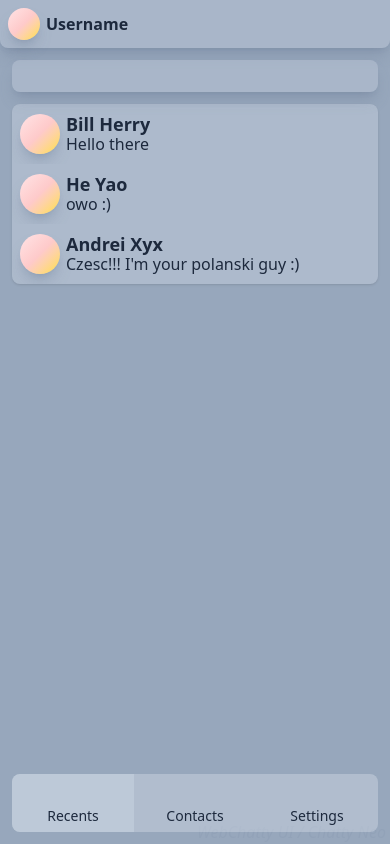
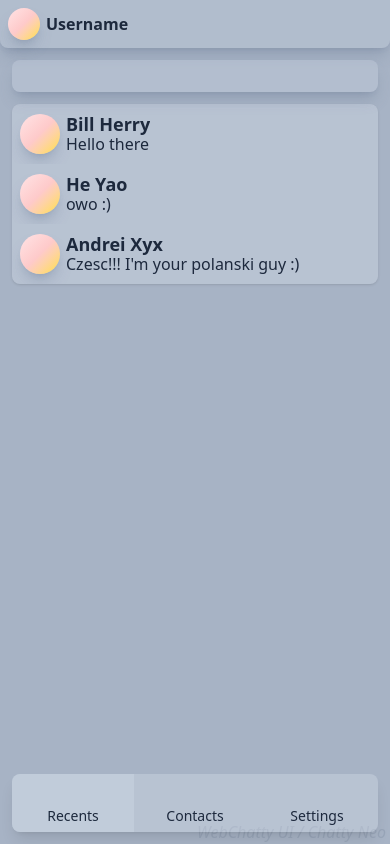
Before and after one commit to fr1g/webchatty-ui, a React (Vite) app: page /user/1 in a window 390 px wide. Built offline with nearby package versions, Linux system fonts and the light colour scheme; some icons are missing.

Commit message:
哦之前顺便给该死的eslint扔了

```diff
--- a/src/main.tsx
+++ b/src/main.tsx
@@ -69,7 +69,7 @@ function AppScope({ side, setSide, mgr }: { side: "right" | "left"; setSide: Fun
                 className={`${side == "left" ? 'grow nav-show' : 'nav-hide sm:block'} sm:col-span-3 lg:col-span-2 flex flex-col .  rounded-lg`}
             >
                 <div id='logged-in'
-                    className='p-2 bg-slate-300/35 rounded-none rounded-b-lg sm:rounded-lg! block-shadow . shrink-0 flex flex-row items-center gap-1.5'
+                    className='p-2 bg-slate-300/30 shadow-lg rounded-none rounded-b-lg sm:rounded-lg! block-shadow . shrink-0 flex flex-row items-center gap-1.5'
                 >
                     <div className='rounded-full block-shadow aspect-square shrink-0 w-8 h-8 sm:w-12 sm:h-12 bg-linear-to-br from-rose-100 via-[#fecaca] to-yellow-300'></div>
                     <div className='grid grid-cols-1 grow  items-center'>
@@ -103,7 +103,7 @@ function AppScope({ side, setSide, mgr }: { side: "right" | "left"; setSide: Fun
                     </div>
                 </div>
                 <div className='p-3 sm:hidden ' >
-                    <div className='rounded-lg bg-slate-200/35 grid grid-cols-3 items-center gap-1.5? overflow-hidden'>
+                    <div className='rounded-lg bg-slate-200/30 grid grid-cols-3 items-center gap-1.5? overflow-hidden shadow-lg'>
                         <div onClick={() => setNav("recents")} className={`grid items-center justify-items-center active:bg-slate-300/30 p-1.5  ${nav == "recents" ? 'bg-slate-300/50' : ''}`}>
                             <div className='text-center'>
                                 <ChatBubbleIcon size='large' fillColor='transparent' className='block mx-auto' strokeColor='currentColor' strokeWidth={2} />
@@ -189,7 +189,7 @@ function Layout() {
         }
         <ToastableContext.Provider value={pushToast}>
             <BrowserRouter>
-                <div className='bg-slate-400/90 dark:bg-slate-800 overflow-hidden sm:max-w-5xl sm:h-[80vh]
+                <div className='bg-slate-400/70 dark:bg-slate-800 overflow-hidden sm:max-w-5xl sm:h-[80vh]
                     min-h-75 w-full block-shadow h-full relative p-0 sm:p-3 sm:rounded-lg '>
                     <AppScope side={side} setSide={setSide} mgr={mgr} />
                 </div>
--- a/src/pages/conversation.tsx
+++ b/src/pages/conversation.tsx
@@ -18,7 +18,7 @@ export function Conversation() {
     }, []);
 
     if (chatId) return <div className=" size-full flex flex-col gap-1">
-        <div className="-translate-y-0.5 flex rounded-lg bg-slate-100 dark:bg-slate-600 items-center gap-1.5 p-2">
+        <div className="-translate-y-0.5 flex rounded-lg bg-slate-100 dark:bg-slate-600 items-center gap-1.5 p-2 shadow-lg">
             <div onClick={() => reuses?.goHome()} className="border-button grid items-center justify-items-center sm:hidden aspect-square">
                 <ChevronLeftIcon className="block" fillColor='transparent' strokeColor='currentColor' strokeWidth={2} />
             </div>
```
